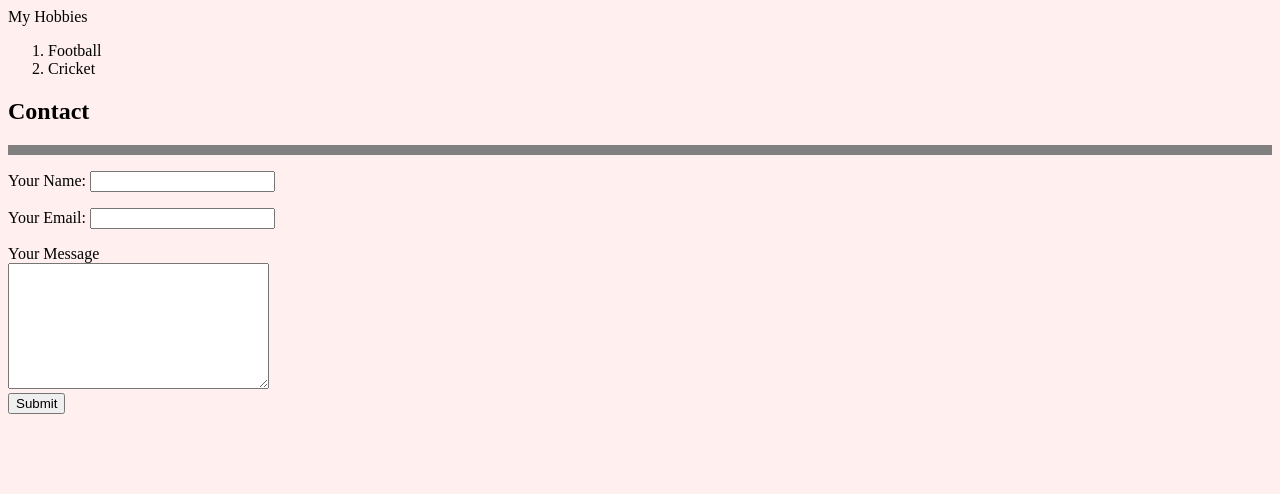
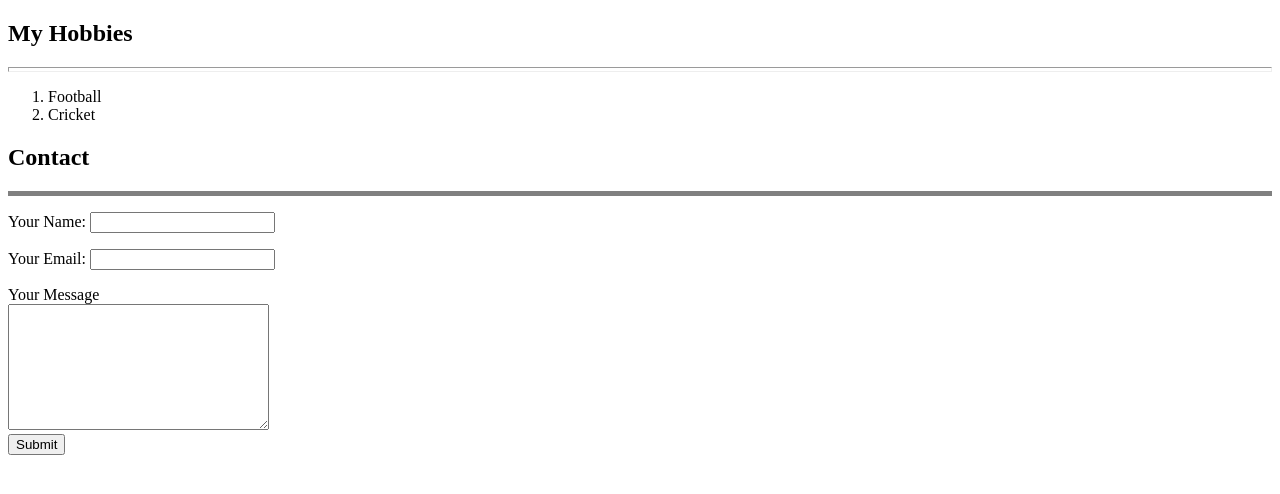
Before and after one commit to ashwani1998chauhan/cv, a plain HTML site: page Educational Background.html in a window 1280 px wide. Drawn offline with Linux system fonts and the light colour scheme.

Commit message:
Update Educational Background.html

```diff
--- a/Educational Background.html
+++ b/Educational Background.html
@@ -1,11 +1,16 @@
 <!DOCTYPE html>
 <html lang="en" dir="ltr">
+
 <head>
   <meta charset="utf-8">
   <title>Educational Background</title>
+  <link rel="stylesheet" href="css/styles.css">
+  <link rel="icon" href="icon.png">
 </head>
-  <body  style="background-color: #FFEFEF;>
-    <h3>My Hobbies</h3>
+
+<body>
+  <h2>My Hobbies</h2>
+  <hr size=5>
   <ol>
     <li>
       Football
@@ -15,21 +20,22 @@
     </li>
   </ol>
   <h2>Contact</h2>
-    <hr size=10 noshade/>
+  <hr size=5 noshade />
   <p>
   <form class="" action="mailto:ashwanichauhan373@gmail.com" method="post" enctype="text/plain">
     <label>Your Name:</label>
     <input type="text" name="Your Name :" value="">
-    <br/>
+    <br />
     </p>
     <label>Your Email:</label>
     <input type="email" name=" Your Email :" value="">
-      <br/>
+    <br />
     <p>
-      <label>Your Message</label><br/>
-      <textarea name="Message" rows="8" cols="30"></textarea><br/>
-      <input type="submit" name="Your Message :" >
+      <label>Your Message</label><br />
+      <textarea name="Message" rows="8" cols="30"></textarea><br />
+      <input type="submit" name="Your Message :">
     </p>
   </form>
 </body>
+
 </html>
```
Lines whose indentation alone changed are shown as unchanged.
